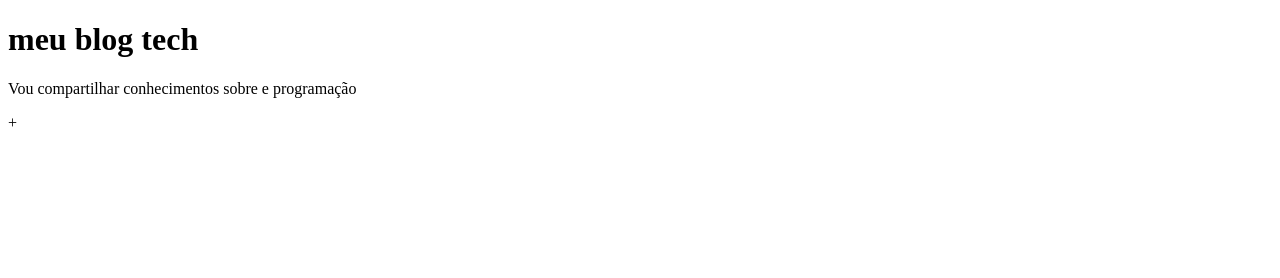
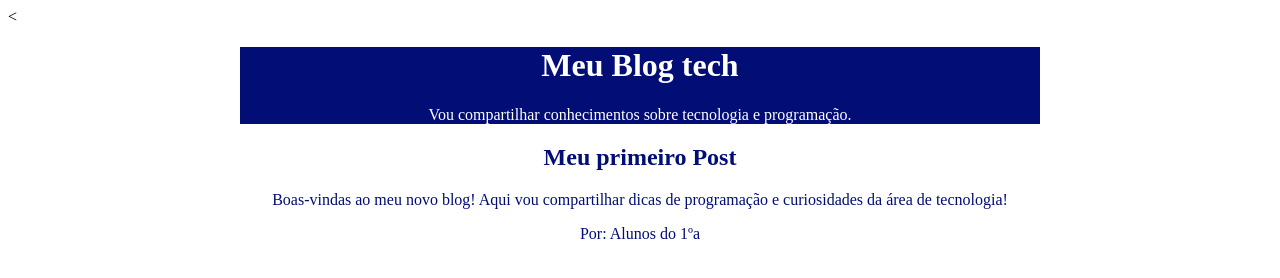
Before and after one commit to leandroNunesilva/pagina-web, a plain HTML site: page index.html in a window 1280 px wide. Drawn offline with Linux system fonts and the light colour scheme.

Commit message:
Add files via upload

```diff
--- a/index.html
+++ b/index.html
@@ -1,16 +1,40 @@
-
-<!DOCTYPE html>
+<<!DOCTYPE html>
 <html lang="pt-br">
     <head>
         <meta charset="UTF-8">
         <meta name="viewport" content="width=device-width, initial-scale=1.0">
-        <title>Document</title>
+        <title>Blog</title>
+        <style>
+            header{
+                background-color: #020d76;
+                color: #ffffff;
+                text-align:center;
+                max-width: 800px;
+                margin: 0 auto;
+            }
+
+            main{
+                    background-color: #ffffff;
+                    color:#020d76;
+                    text-align:center;
+                    max-width: 800px;
+                    margin: 0 auto;
+                }
+        </style>
     </head>
     <body>
-    <h1>meu blog tech</h1>
+        <header>
 
-    <p>Vou compartilhar conhecimentos sobre e programação</p>
+            <h1>Meu Blog tech</h1>
+            <p>Vou compartilhar conhecimentos sobre tecnologia e programação.</p>
+        </header>
+   <main>
 
+       <h2>Meu primeiro Post</h2>
+           <p>Boas-vindas ao meu novo blog!
+           Aqui vou compartilhar dicas de programação e curiosidades da área de tecnologia!</p>
 
+           <p>Por: Alunos do 1ºa</p>
+   </main>
 </body>
-</html>+
+</html>
```
